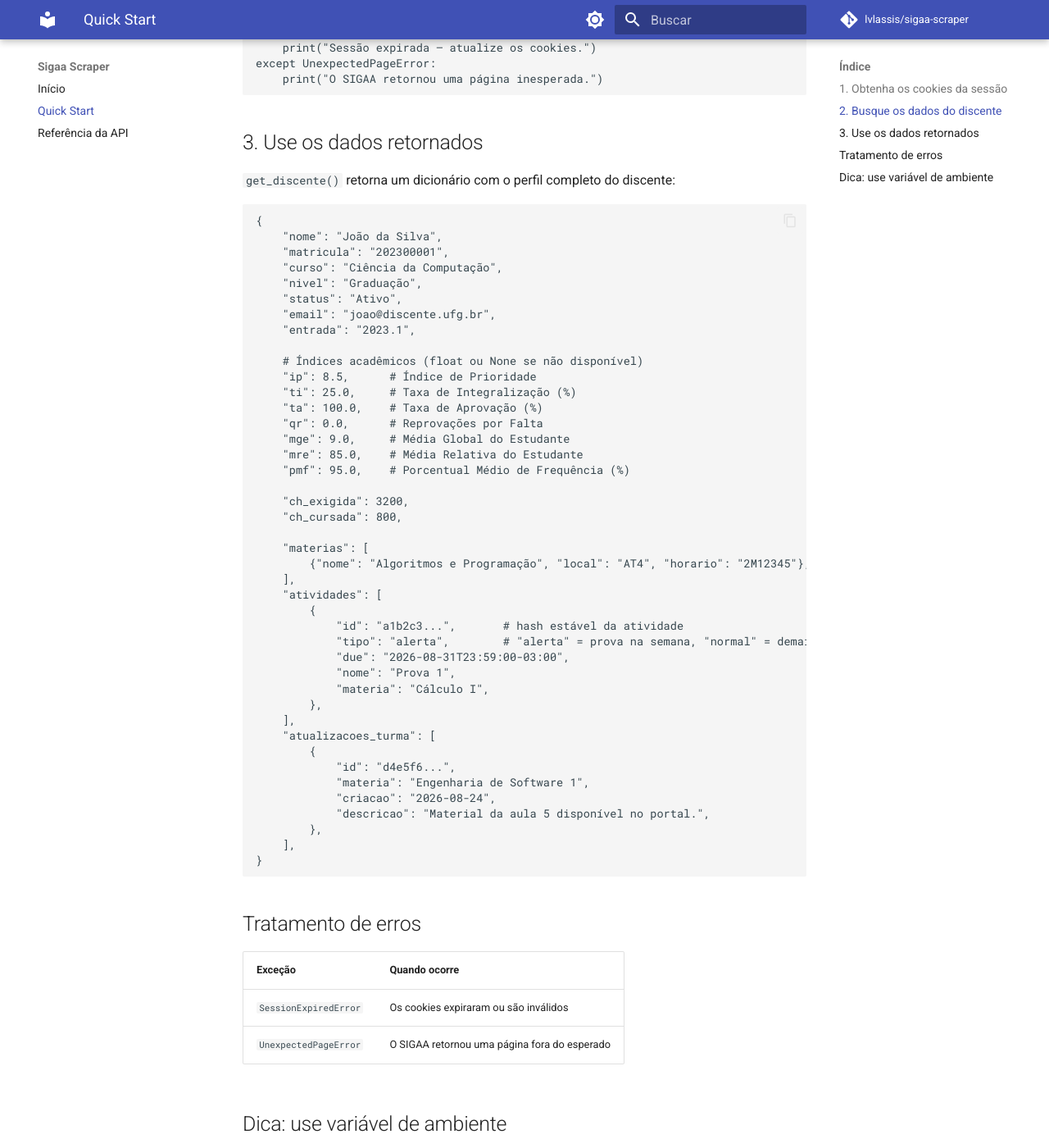
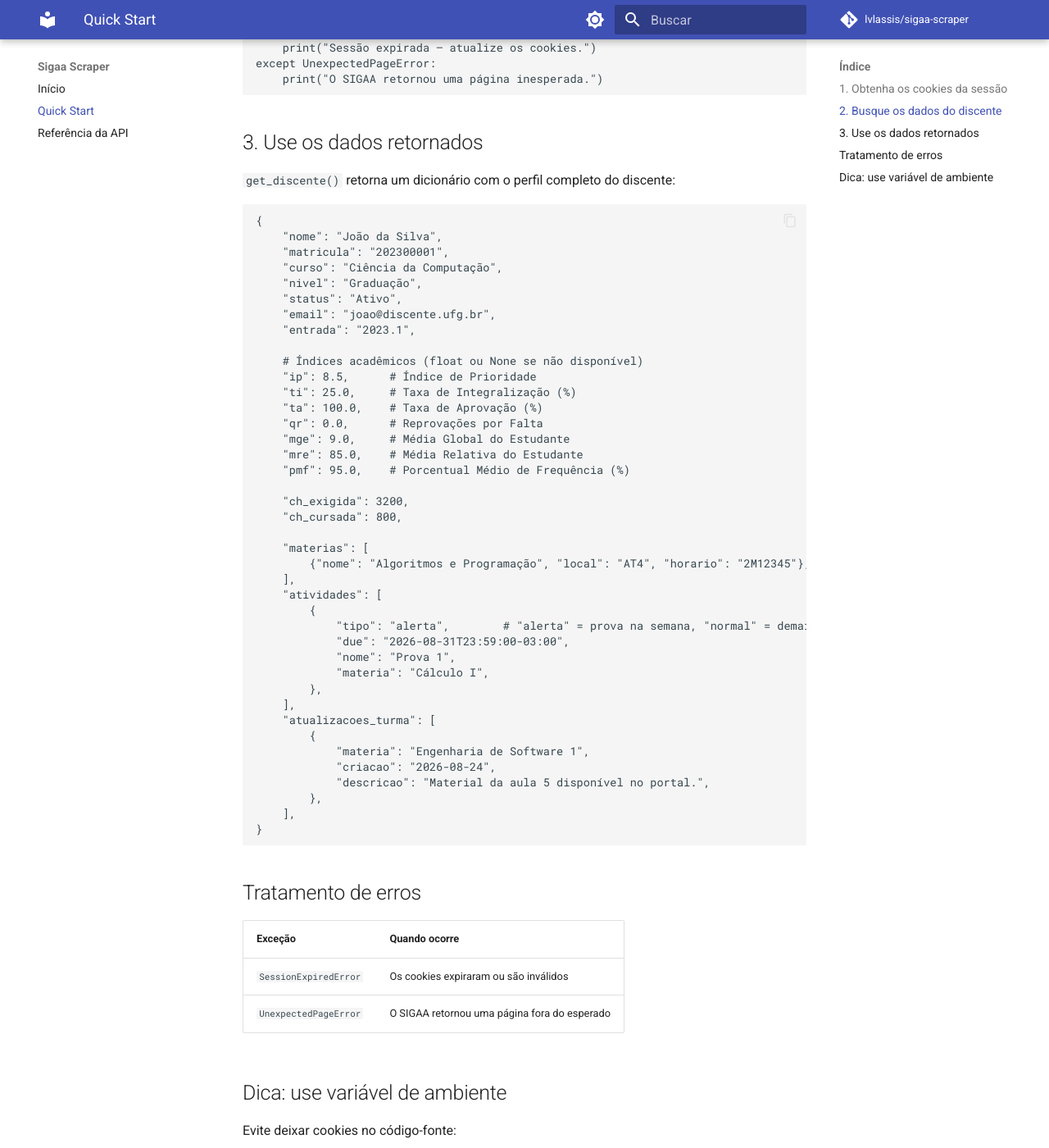
Before and after one commit to lvlassis/sigaa-scraper, an MkDocs documentation site: the page built from docs/quickstart.md, in a window 1280 px wide and 1400 px high, scrolled down 795 px. Shown: the whole window at 82% size. Built offline with MkDocs 1.6.1 and Material for MkDocs 9.7.7, drawn with Linux system fonts in a browser that asks for light colours; comment, search, counter and statistics services are not loaded.

Commit message:
docs: atualiza quickstart

```diff
--- a/docs/quickstart.md
+++ b/docs/quickstart.md
@@ -62,7 +62,6 @@ except UnexpectedPageError:
     ],
     "atividades": [
         {
-            "id": "a1b2c3...",       # hash estável da atividade
             "tipo": "alerta",        # "alerta" = prova na semana, "normal" = demais
             "due": "2026-08-31T23:59:00-03:00",
             "nome": "Prova 1",
@@ -71,7 +70,6 @@ except UnexpectedPageError:
     ],
     "atualizacoes_turma": [
         {
-            "id": "d4e5f6...",
             "materia": "Engenharia de Software 1",
             "criacao": "2026-08-24",
             "descricao": "Material da aula 5 disponível no portal.",
```
